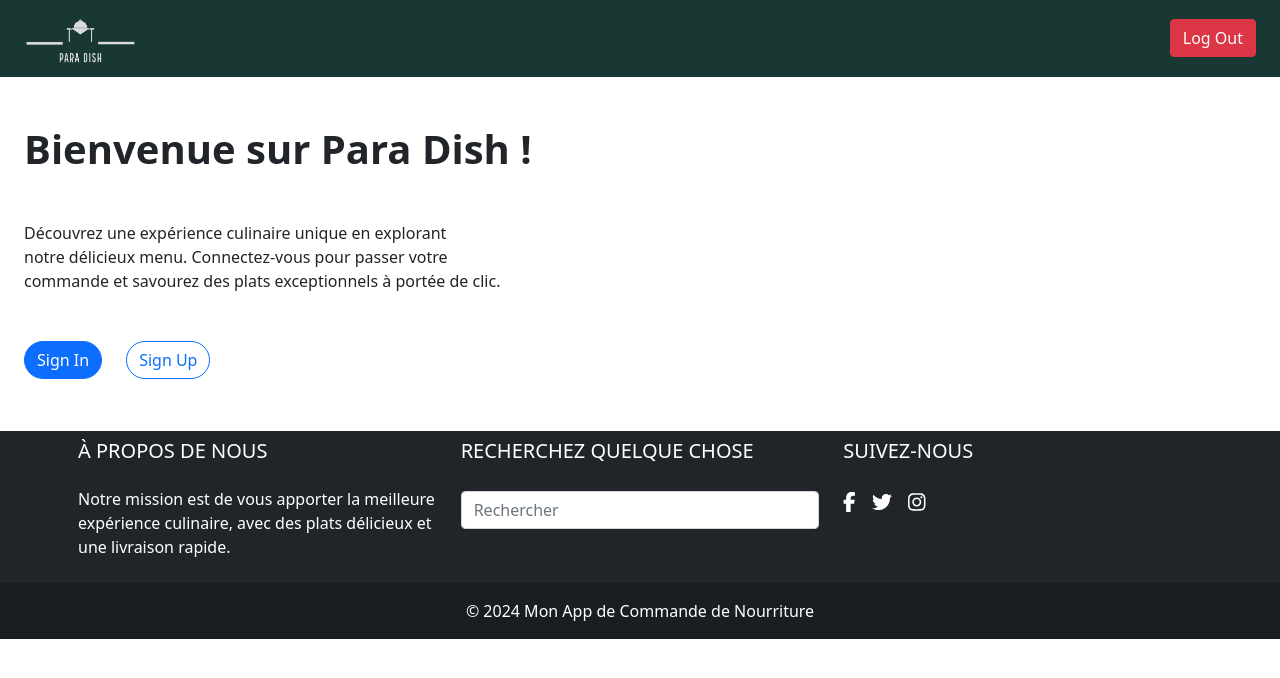
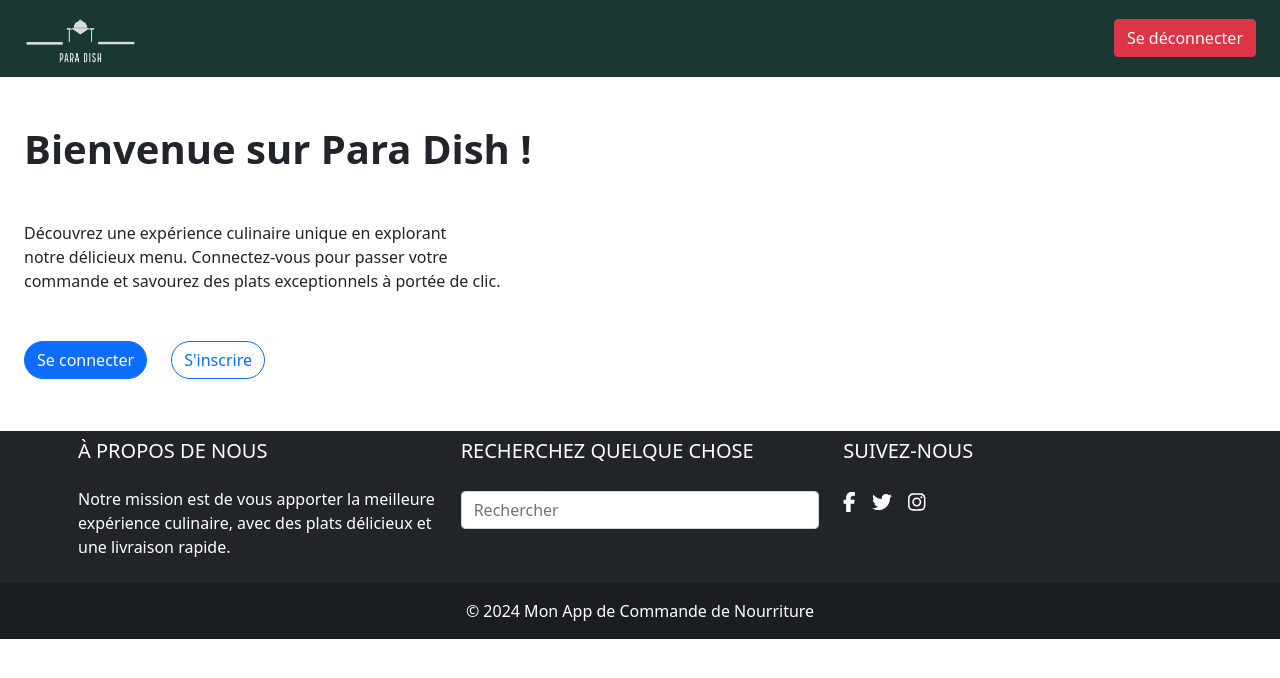
Before and after one commit to Food-orders-mgt2/frontend, a React (Vite) app: page / in a window 1280 px wide. Shown: the top 678 px of the page. Built offline with nearby package versions, Linux system fonts and the light colour scheme; no server answers.

Commit message:
fix: Rename button

```diff
--- a/src/components/Navbar.jsx
+++ b/src/components/Navbar.jsx
@@ -31,7 +31,7 @@ export default function Navbar() {
         <button
         onClick={logOut}
         className="btn btn-danger ms-2">
-          Log Out
+          Se déconnecter
         </button>
       </div>
     </nav>
--- a/src/components/SignUpModal.jsx
+++ b/src/components/SignUpModal.jsx
@@ -77,7 +77,7 @@ export default function SignUpModal() {
               <div className="modal-dialog">
                 <div className="modal-content">
                   <div className="modal-header">
-                    <h5 className="modal-title">Sign Up</h5>
+                    <h5 className="modal-title">S'inscrire</h5>
                     <button
                     onClick={closeModal}
                     className="btn-close"></button>
@@ -131,7 +131,7 @@ export default function SignUpModal() {
                         <p className="text-danger mt-1">{validation}</p>
                       </div>
 
-                      <button className="btn btn-primary">Submit</button>
+                      <button className="btn btn-primary">Envoyer</button>
                     </form>
                   </div>
                 </div>
--- a/src/components/SigninModal.jsx
+++ b/src/components/SigninModal.jsx
@@ -55,7 +55,7 @@ export default function SignUpModal() {
             <div className="modal-dialog">
               <div className="modal-content">
                 <div className="modal-header">
-                  <h5 className="modal-title">Sign Up</h5>
+                  <h5 className="modal-title">S'inscrire</h5>
                   <button onClick={closeModal} className="btn-close"></button>
                 </div>
 
@@ -94,7 +94,7 @@ export default function SignUpModal() {
                       <p className="text-danger mt-1">{validation}</p>
                     </div>
 
-                    <button className="btn btn-primary">Submit</button>
+                    <button className="btn btn-primary">Envoyer</button>
                   </form>
 
                 </div>
--- a/src/pages/Home.jsx
+++ b/src/pages/Home.jsx
@@ -18,12 +18,12 @@ export default function Home() {
           <button
             onClick={() => toggleModals("signIn")}
             className="btn btn-primary ms-4 rounded-pill ">
-            Sign In
+            Se connecter
           </button>
           <button
             onClick={() => toggleModals("signUp")}
             className="btn btn-outline-primary ms-4 rounded-pill ">
-            Sign Up
+           S'inscrire
           </button>
         </div>
         <div className='footers'>
```
